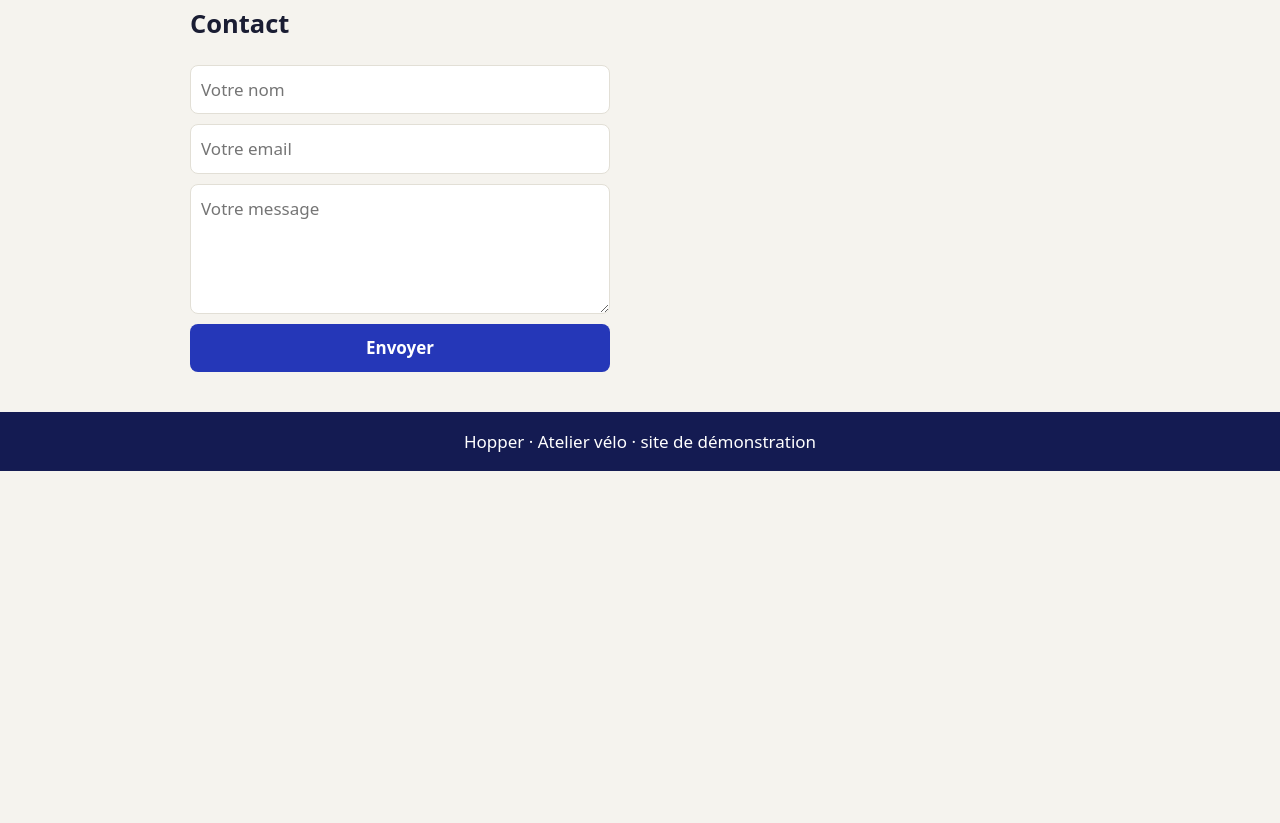
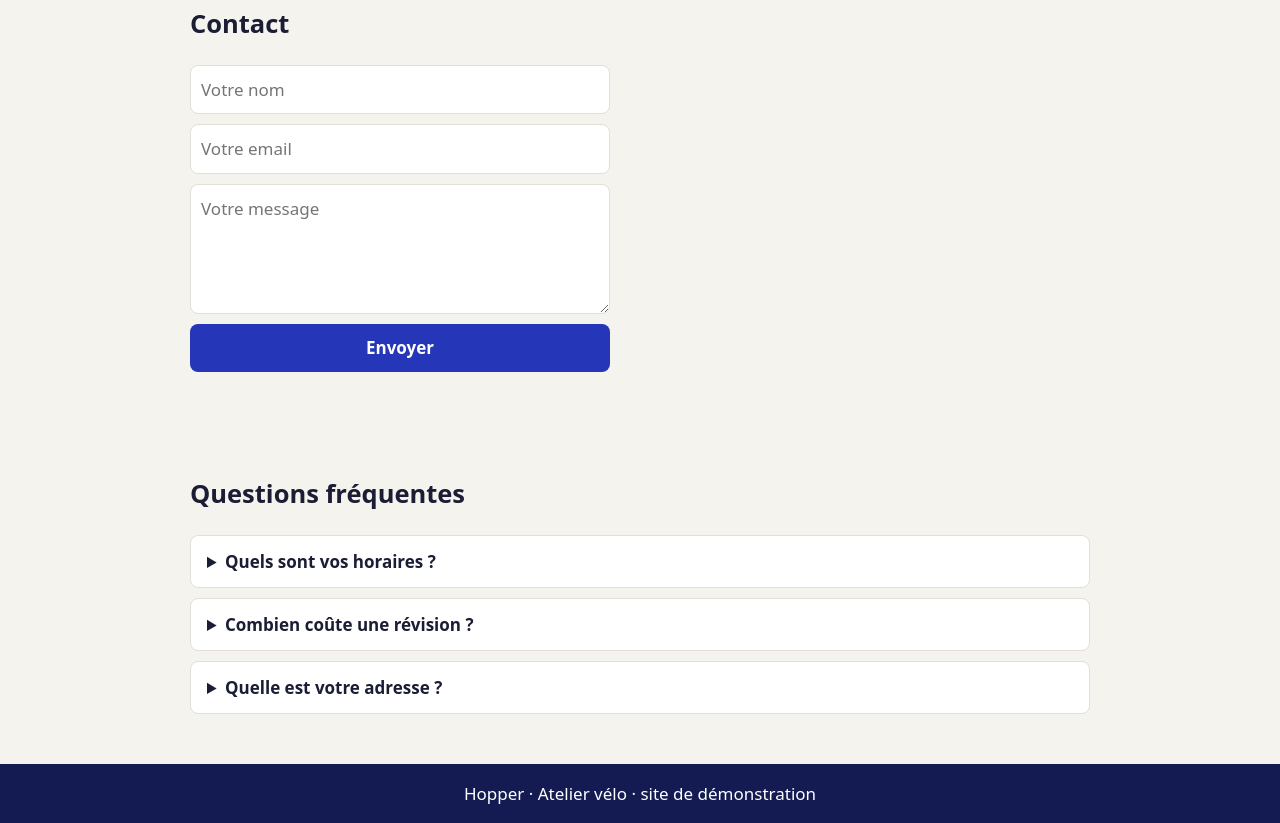
Before and after one commit to telemaquegina3-max/hopper-site-gina, a website built with Vite: page index.html in a window 1280 px wide. Shown: the part 1029-1852 px from the top of the page. Before the commit the page ends 1500 px from the top, so only its background shows below. Built offline with nearby package versions, Linux system fonts and the light colour scheme.

Commit message:
Ajouter la FAQ de l’atelier vélo

```diff
--- a/index.html
+++ b/index.html
@@ -43,6 +43,13 @@
     </form>
   </section>
 
+  <section id="faq">
+    <h2>Questions fréquentes</h2>
+    <details><summary>Quels sont vos horaires ?</summary><p>Du mardi au samedi, de 9 h à 19 h. Fermé le dimanche et le lundi.</p></details>
+    <details><summary>Combien coûte une révision ?</summary><p>Une révision coûte 49 € et comprend les réglages des freins et des vitesses.</p></details>
+    <details><summary>Quelle est votre adresse ?</summary><p>12 rue des Rayons, 75011 Paris.</p></details>
+  </section>
+
   <footer>Hopper · Atelier vélo · site de démonstration</footer>
 
   <script type="module" src="src/main.js"></script>
--- a/src/style.css
+++ b/src/style.css
@@ -12,3 +12,6 @@ form { display: flex; flex-direction: column; gap: 10px; max-width: 420px; }
 input, textarea { font: inherit; padding: 10px; border: 1px solid #E2DFD6; border-radius: 8px; }
 button { font: inherit; font-weight: 700; background: #2537B8; color: #fff; border: 0; border-radius: 8px; padding: 10px; cursor: pointer; }
 footer { background: #141B52; color: #fff; text-align: center; padding: 16px; }
+#faq details { background: #fff; border: 1px solid #E2DFD8; border-radius: 8px; padding: 12px 16px; margin-bottom: 10px; }
+#faq summary { cursor: pointer; font-weight: 700; }
+#faq p { margin: 8px 0 0; }
```
